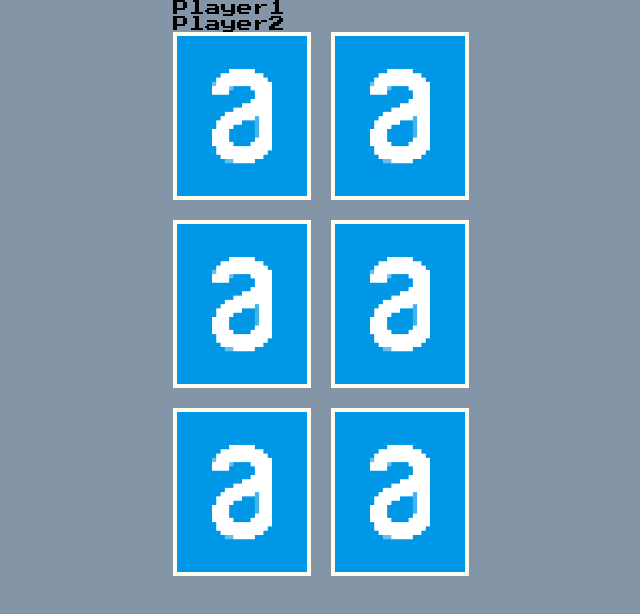
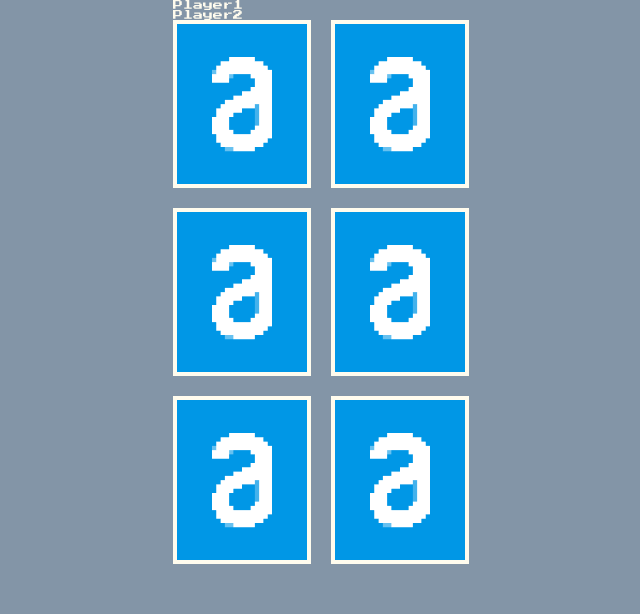
Before and after one commit to oAnthonyG/Matching-Game, a website built with Vite: page index.html in a window 1280 px wide. Shown: the whole page, without its empty margins (307-947 px from the left). Built offline with nearby package versions, Linux system fonts and the light colour scheme.

Commit message:
add font and Playername style

```diff
--- a/src/components/PlayerName/index.js
+++ b/src/components/PlayerName/index.js
@@ -1,6 +1,8 @@
+import './style.css'
+
 function PlayerName(content){
     return`
-        <p>${content}</p>
+        <p class="player-name">${content}</p>
 
 
     `
--- /dev/null
+++ b/src/components/PlayerName/style.css
@@ -0,0 +1,4 @@
+.player-name{
+    color: var(--color-floral-white);git a
+    font-size: 1rem;
+}
--- a/src/style/elements/base.css
+++ b/src/style/elements/base.css
@@ -1,5 +1,10 @@
 @import url('https://fonts.googleapis.com/css2?family=Press+Start+2P&display=swap');
 
+
+html, body{
+    font-size: 10px;
+    height: 100%;
+}
 body{
     max-width: 320px;
     margin-inline: auto;
```
